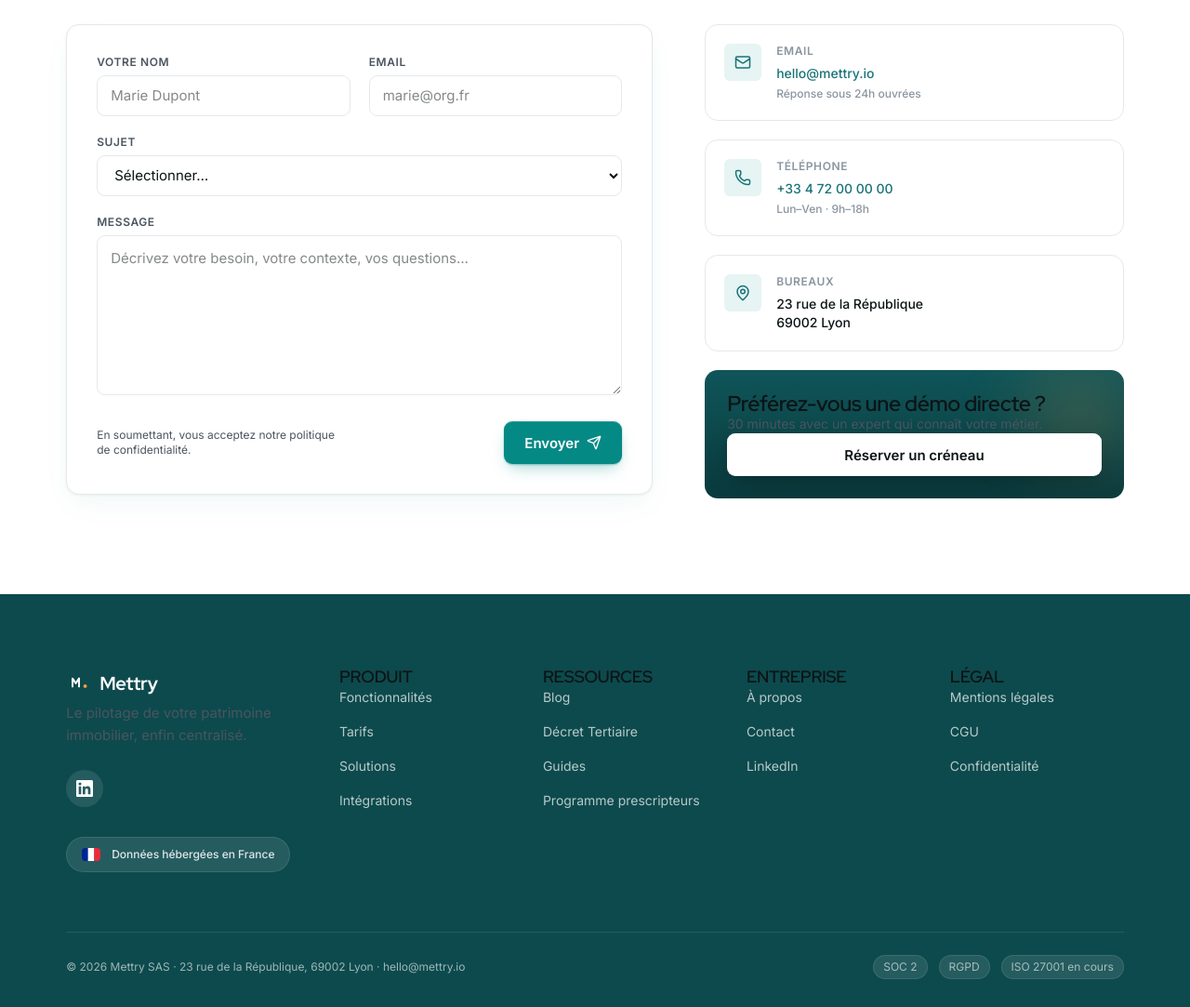
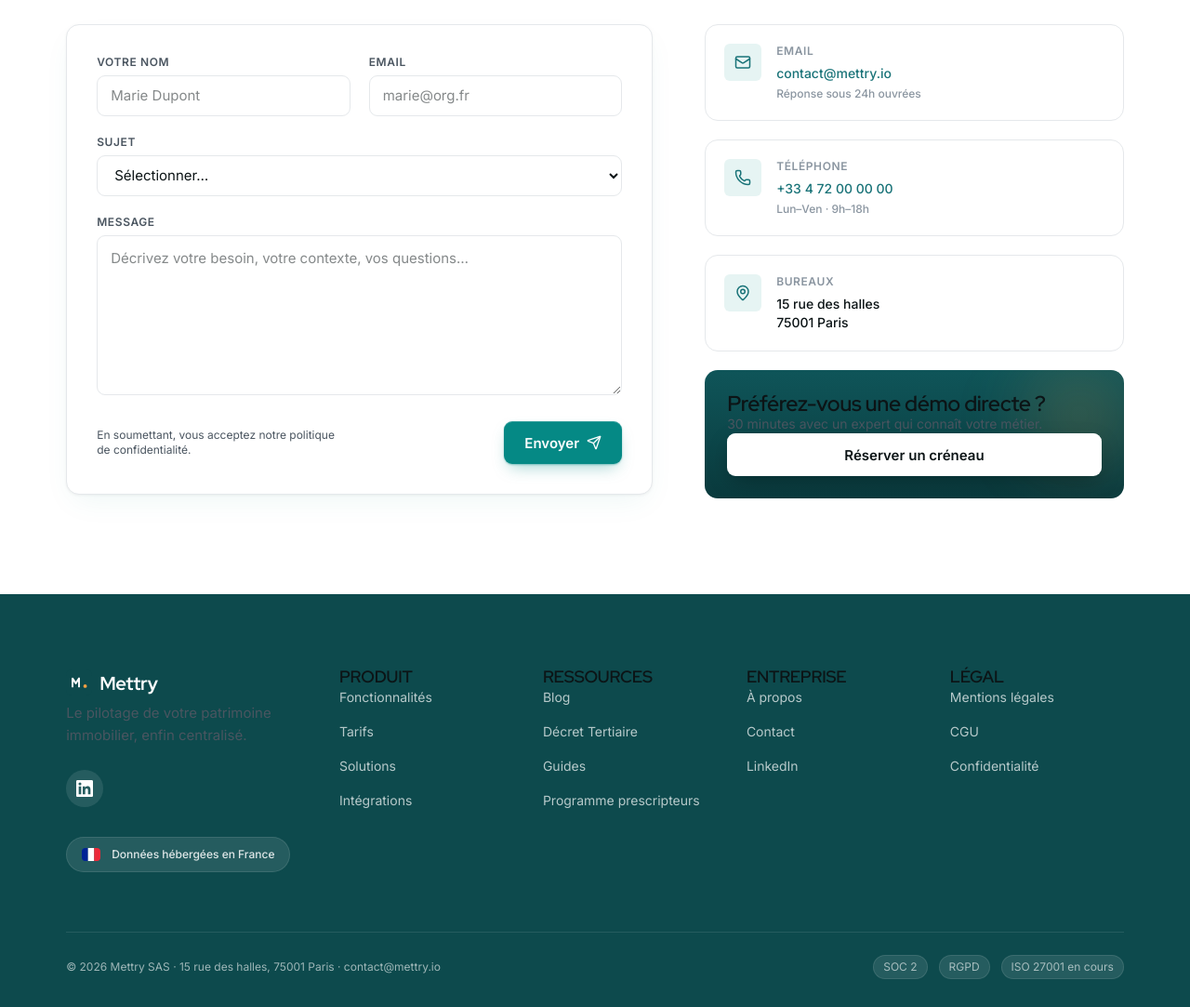
Before and after one commit to muratmendil/mettry-website, a Next.js app: page /contact in a window 1280 px wide. Shown: the part 387-1470 px from the top of the page at 93% size. Built offline with nearby package versions, Linux system fonts and the light colour scheme.

Commit message:
adresse & mail

```diff
--- a/src/app/cgu/page.tsx
+++ b/src/app/cgu/page.tsx
@@ -22,7 +22,7 @@
             </section>
             <section>
                 <h2 className="text-2xl mb-3">4. Résiliation</h2>
-                <p>Vous pouvez résilier votre abonnement à tout moment depuis votre interface de gestion ou par email à hello@mettry.io, avec un préavis d&apos;un mois.</p>
+                <p>Vous pouvez résilier votre abonnement à tout moment depuis votre interface de gestion ou par email à contact@mettry.io, avec un préavis d&apos;un mois.</p>
             </section>
             <section>
                 <p className="text-sm text-ink-tertiary">Document à compléter avec un juriste avant publication officielle. Ce contenu est une trame de référence.</p>
--- a/src/app/contact/page.tsx
+++ b/src/app/contact/page.tsx
@@ -37,8 +37,8 @@
                     {/* Infos */}
                     <aside className="flex flex-col gap-5">
                         <InfoCard icon={Mail} title="Email">
-                            <a href="mailto:hello@mettry.io" className="text-[var(--accent-dark)] hover:underline">
-                                hello@mettry.io
+                            <a href="mailto:contact@mettry.io" className="text-[var(--accent-dark)] hover:underline">
+                                contact@mettry.io
                             </a>
                             <span className="block text-xs text-ink-tertiary mt-1">
                                 Réponse sous 24h ouvrées
@@ -55,8 +55,8 @@
                         </InfoCard>
 
                         <InfoCard icon={MapPin} title="Bureaux">
-                            <span>23 rue de la République</span>
-                            <span className="block">69002 Lyon</span>
+                            <span>15 rue des halles</span>
+                            <span className="block">75001 Paris</span>
                         </InfoCard>
 
                         {/* Pré-CTA démo */}
--- a/src/components/chrome/Footer.tsx
+++ b/src/components/chrome/Footer.tsx
@@ -96,8 +96,8 @@
 
                 <div className="mt-16 pt-6 border-t border-white/10 flex flex-col lg:flex-row lg:items-center lg:justify-between gap-4">
                     <div className="text-xs text-white/60">
-                        © {new Date().getFullYear()} Mettry SAS · 23 rue de la République, 69002 Lyon ·{" "}
-                        <a href="mailto:hello@mettry.io" className="hover:text-white/80">hello@mettry.io</a>
+                        © {new Date().getFullYear()} Mettry SAS · 15 rue des halles, 75001 Paris ·{" "}
+                        <a href="mailto:contact@mettry.io" className="hover:text-white/80">contact@mettry.io</a>
                     </div>
                     <div className="flex items-center gap-3 text-xs text-white/60">
                         <span className={certClass}>SOC 2</span>
--- a/src/components/contact/ContactForm.tsx
+++ b/src/components/contact/ContactForm.tsx
@@ -38,7 +38,7 @@
                 </div>
                 <h3 className="mb-3">Message envoyé.</h3>
                 <p className="max-w-sm">
-                    Nous vous répondons sous 24 heures ouvrées. Si c&apos;est urgent, écrivez directement à hello@mettry.io.
+                    Nous vous répondons sous 24 heures ouvrées. Si c&apos;est urgent, écrivez directement à contact@mettry.io.
                 </p>
             </div>
         );
```
